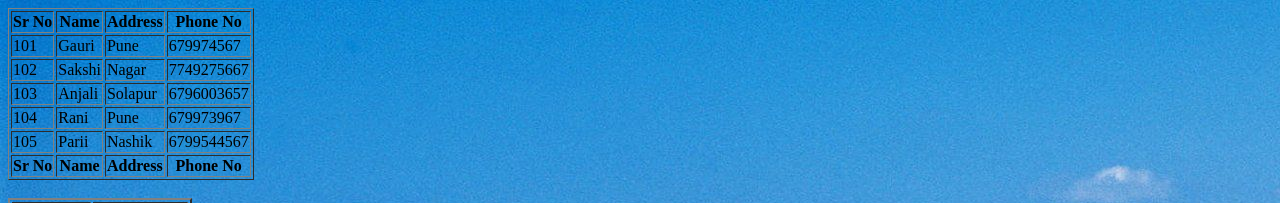
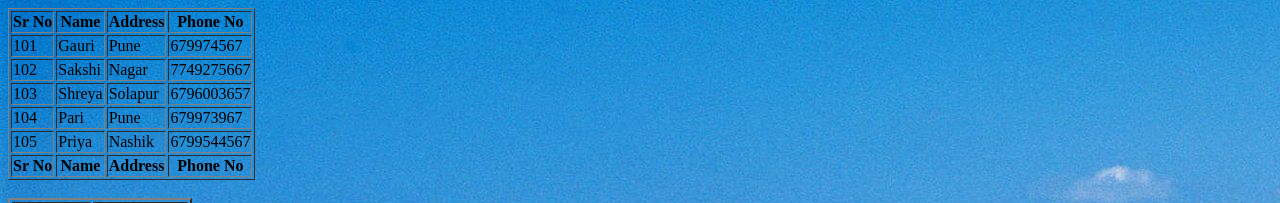
Before and after one commit to Gauri-wakchaure/learning-html, a plain HTML site: page table.html in a window 1280 px wide. Shown: the top 203 px of the page. Drawn offline with Linux system fonts and the light colour scheme.

Commit message:
Update table.html

```diff
--- a/table.html
+++ b/table.html
@@ -38,21 +38,21 @@
 
             <tr>
                 <td>103</td>
-                <td>Anjali</td>
+                <td>Shreya</td>
                 <td>Solapur</td>
                 <td>6796003657</td>
             </tr>
 
             <tr>
                 <td>104</td>
-                <td>Rani</td>
+                <td>Pari</td>
                 <td>Pune</td>
                 <td>679973967</td>
             </tr>
 
             <tr>
                 <td>105</td>
-                <td>Parii</td>
+                <td>Priya</td>
                 <td>Nashik</td>
                 <td>6799544567</td>
             </tr>
```
